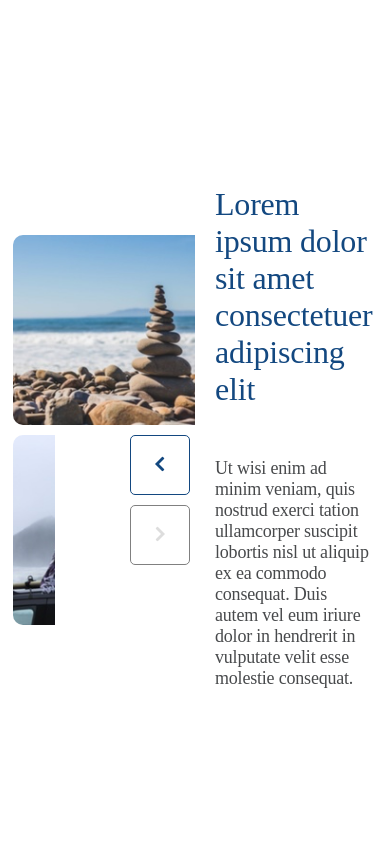
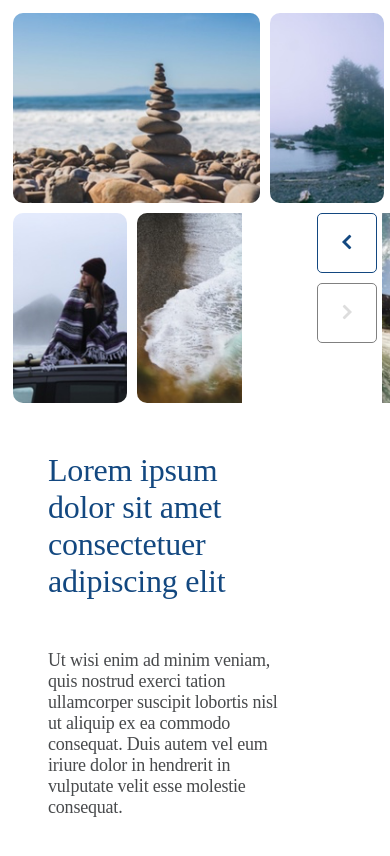
Before and after one commit to akrzelj-ossunist/factory-task, a plain HTML site: page index.html in a window 390 px wide. Shown: the top 856 px of the page. Drawn offline with Linux system fonts and the light colour scheme.

Commit message:
media query

```diff
--- a/style.css
+++ b/style.css
@@ -58,9 +58,22 @@ img{
     font-size: 32px;
     letter-spacing: -0.2px;
     color: #134880;
+    width: 70%;
+    margin-left: 20px;
 }
 .text-p{
     color: #484A4C;
     font-size: 18px;
     letter-spacing: -0.2px;
+    width: 70%;
+    margin-left: 20px;
 }
+
+@media(max-width: 850px){
+    .container{
+        flex-direction: column;
+    }
+    .slider{
+        width: 100%;
+    }
+}
```
